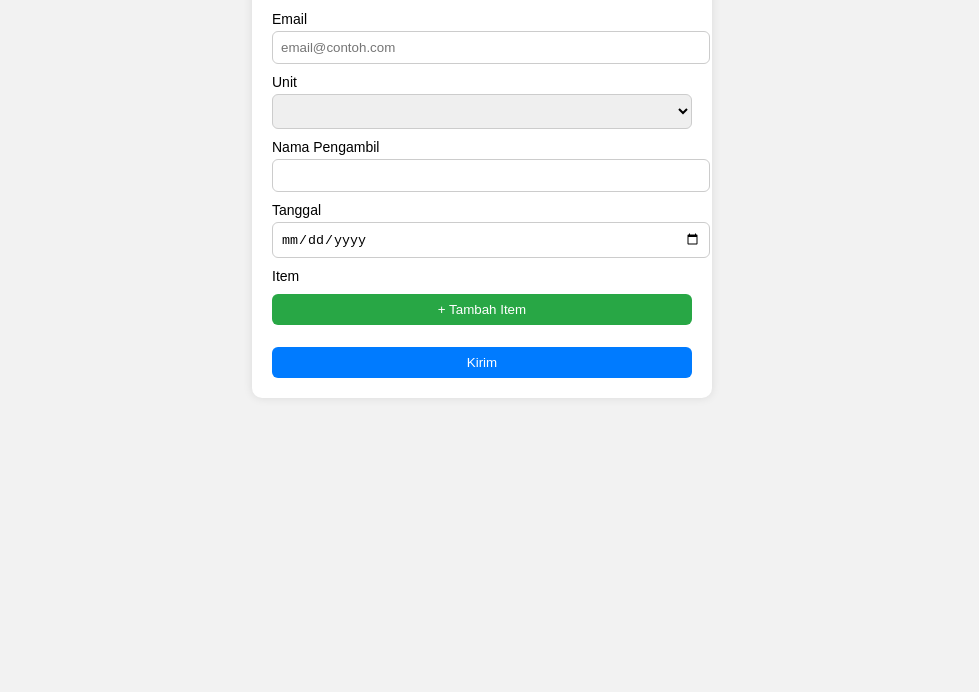
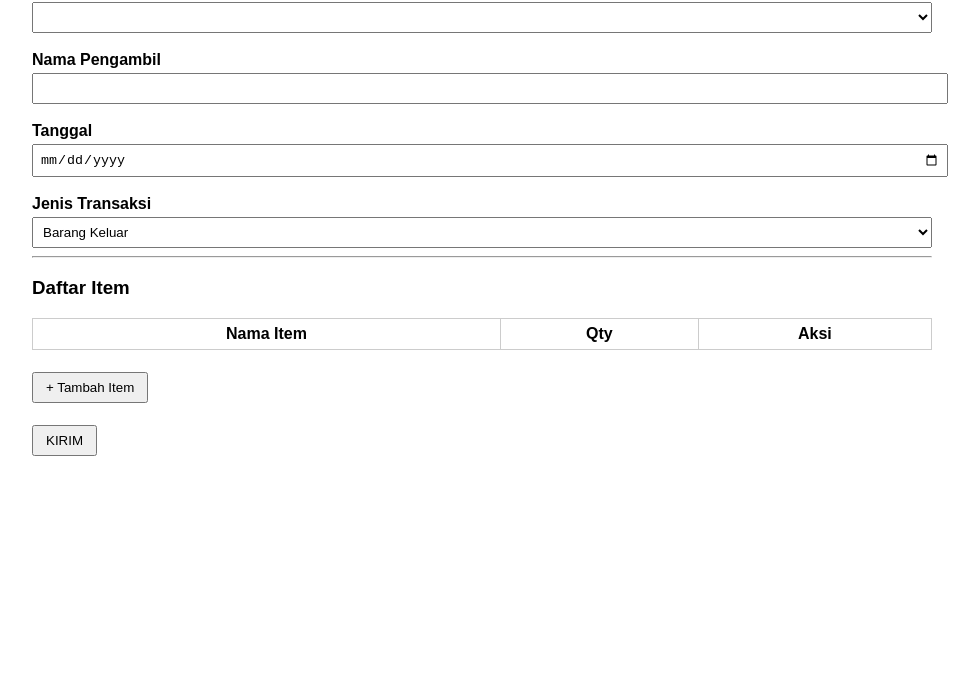
Before and after one commit to aullll15/GUDANG-LOGUM, a plain HTML site: page index.html in a window 1280 px wide. Shown: the part 108-800 px from the top of the page, without its empty margins (158-1137 px from the left). Drawn offline with Linux system fonts and the light colour scheme; no server answers.

Commit message:
Update index.html

```diff
--- a/index.html
+++ b/index.html
@@ -2,154 +2,163 @@
 <html lang="id">
 <head>
 <meta charset="UTF-8">
-<meta name="viewport" content="width=device-width, initial-scale=1.0">
-<title>Barang Keluar</title>
+<title>Form Pengambilan Barang</title>
 
 <style>
   body {
     font-family: Arial, sans-serif;
-  background: #f2f2f2;
+    padding: 20px;
+    max-width: 900px;
+    margin: auto;
   }
-
-.container {
-  max-width: 420px;
-  margin: 40px auto;
-  background: #fff;
-  padding: 20px;
-  border-radius: 10px;
-  box-shadow: 0 0 10px rgba(0,0,0,0.1);
+  h2 { text-align: center; }
+  label { font-weight: bold; }
+  input, select, button {
+    padding: 6px;
+    margin-top: 4px;
+    width: 100%;
   }
-
-h3 {
+  table {
+    width: 100%;
+    border-collapse: collapse;
+    margin-top: 10px;
+  }
+  th, td {
+    border: 1px solid #ccc;
+    padding: 6px;
     text-align: center;
   }
-
-label {
-  font-size: 14px;
-  display: block;
-  margin-top: 10px;
-}
-
-input, select, button {
-  width: 100%;
-  padding: 8px;
-  margin-top: 4px;
-  border-radius: 6px;
-  border: 1px solid #ccc;
-}
-
-.item-row {
-  display: flex;
-  gap: 6px;
-  margin-top: 6px;
-}
-
-.item-row input {
-  flex: 1;
-}
-
   button {
-  background: #007bff;
-  color: white;
-  border: none;
     cursor: pointer;
   }
-
-button:hover {
-  background: #0056b3;
-}
-
-.add-btn {
-  background: #28a745;
-  margin-top: 10px;
-}
-
-.add-btn:hover {
-  background: #1e7e34;
+  .btn {
+    width: auto;
+    padding: 6px 12px;
   }
 </style>
 </head>
 
 <body>
 
-<div class="container">
-<h3>Barang Keluar</h3>
-
-<label>Email</label>
-<input id="email" placeholder="email@contoh.com">
+<h2>FORM PENGAMBILAN / PEMASUKAN BARANG</h2>
 
 <label>Unit</label>
-<select id="unit"></select>
+<select id="unit" required></select>
+
+<br><br>
 
 <label>Nama Pengambil</label>
-<input id="nama">
+<input id="nama" required>
+
+<br><br>
 
 <label>Tanggal</label>
-<input type="date" id="tanggal">
+<input type="date" id="tanggal" required>
 
-<label>Item</label>
-<div id="items"></div>
+<br><br>
 
-<button class="add-btn" onclick="tambahItem()">+ Tambah Item</button>
+<label>Jenis Transaksi</label>
+<select id="jenis">
+  <option value="Barang Keluar">Barang Keluar</option>
+  <option value="Barang Masuk">Barang Masuk</option>
+</select>
+
+<hr>
+
+<h3>Daftar Item</h3>
+
+<table id="itemsTable">
+  <tr>
+    <th>Nama Item</th>
+    <th>Qty</th>
+    <th>Aksi</th>
+  </tr>
+</table>
+
+<br>
+
+<button class="btn" onclick="tambahItem()">+ Tambah Item</button>
+
 <br><br>
-<button onclick="kirim()">Kirim</button>
-</div>
+
+<button class="btn" onclick="kirim()">KIRIM</button>
 
 <datalist id="itemList"></datalist>
 
 <script>
-const API_URL = "PASTE_API_URL_KAMU_DI_SINI";
+/* =============================
+   GANTI URL INI SAJA
+============================= */
+const API_URL = "PASTE_URL_WEB_APP_KAMU_DI_SINI";
 
-let itemCount = 0;
-
+/* =============================
+   LOAD DATA UNIT & ITEM
+============================= */
 fetch(API_URL)
   .then(r => r.json())
   .then(d => {
     d.units.forEach(u => {
-    unit.innerHTML += `<option>${u}</option>`;
+      const o = document.createElement("option");
+      o.value = o.textContent = u;
+      unit.appendChild(o);
     });
 
     d.items.forEach(i => {
-    itemList.innerHTML += `<option value="${i}">`;
+      const o = document.createElement("option");
+      o.value = i;
+      itemList.appendChild(o);
     });
 
     tambahItem();
   });
 
+/* =============================
+   TAMBAH BARIS ITEM
+============================= */
 function tambahItem() {
-  itemCount++;
-  const div = document.createElement("div");
-  div.className = "item-row";
-  div.innerHTML = `
-    <input list="itemList" id="item${itemCount}" placeholder="Nama item">
-    <input type="number" id="qty${itemCount}" placeholder="Qty" min="1">
+  const tr = document.createElement("tr");
+  tr.innerHTML = `
+    <td><input list="itemList" class="item"></td>
+    <td><input type="number" min="1" class="qty"></td>
+    <td><button class="btn" onclick="this.closest('tr').remove()">Hapus</button></td>
   `;
-  items.appendChild(div);
+  document.getElementById("itemsTable").appendChild(tr);
 }
 
+/* =============================
+   KIRIM DATA
+============================= */
 function kirim() {
-  const dataItem = [];
-  for (let i = 1; i <= itemCount; i++) {
-    const nama = document.getElementById(`item${i}`).value;
-    const qty  = document.getElementById(`qty${i}`).value;
-    if (nama && qty) {
-      dataItem.push({ nama, qty });
+  const items = [];
+
+  document.querySelectorAll("#itemsTable tr").forEach((row, i) => {
+    if (i === 0) return;
+    const item = row.querySelector(".item").value;
+    const qty  = row.querySelector(".qty").value;
+
+    if (item && qty) {
+      items.push({ nama: item, qty: Number(qty) });
     }
+  });
+
+  if (items.length === 0) {
+    alert("Minimal 1 item diisi");
+    return;
   }
 
   fetch(API_URL, {
     method: "POST",
     body: JSON.stringify({
-      email: email.value,
       unit: unit.value,
       nama: nama.value,
       tanggal: tanggal.value,
-      jenis: "Barang Keluar",
-      items: dataItem
+      jenis: jenis.value,
+      items: items
     })
   })
   .then(r => r.text())
-  .then(alert);
+  .then(res => alert(res))
+  .catch(err => alert("ERROR: " + err.message));
 }
 </script>
 
```
Lines whose indentation alone changed are shown as unchanged.
